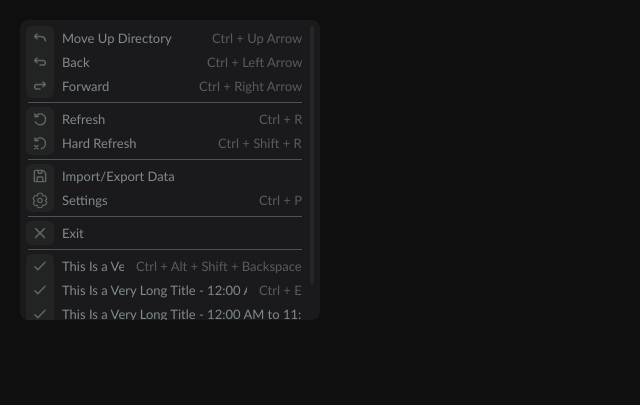
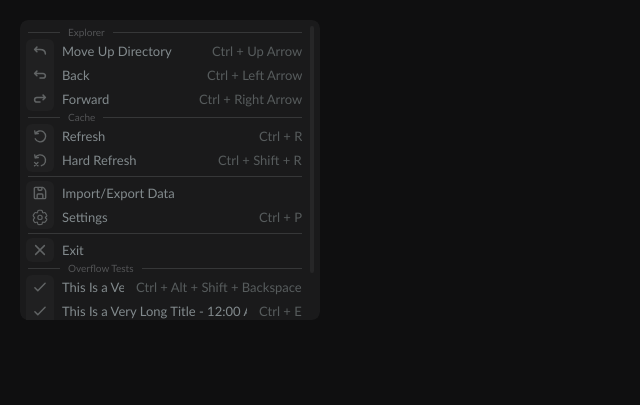
Before and after one commit to sllenderbrine/2026-09-simple-video-trimmer-r3, a website built with Vite: page index.html in a window 1280 px wide. Shown: the whole page, without its empty margins (0-640 px from the left). Built offline with nearby package versions, Linux system fonts and the light colour scheme.

Commit message:
divider titles

```diff
--- a/src/css/themes.css
+++ b/src/css/themes.css
@@ -9,8 +9,8 @@
 
 :root[data-theme="dark"] {
     --bg0: rgb(15, 15, 16);
-    --bg1: rgb(26, 26, 28);
-    --bg2: rgb(79, 81, 85);
+    --bg1: rgb(27, 27, 28);
+    --bg2: rgb(83, 84, 86);
     --text: rgb(230, 233, 235);
     --text1: rgb(130, 138, 141);
     --text2: rgb(87, 92, 93);
@@ -18,8 +18,8 @@
 
 :root[data-theme="dark-flat"] {
     --bg0: rgb(15, 15, 16);
-    --bg1: rgb(26, 26, 28);
-    --bg2: rgb(79, 81, 85);
+    --bg1: rgb(26, 26, 27);
+    --bg2: rgb(83, 84, 86);
     --text: rgb(230, 233, 235);
     --text1: rgb(130, 138, 141);
     --text2: rgb(87, 92, 93);
--- a/src/main.ts
+++ b/src/main.ts
@@ -6,18 +6,19 @@ document.body.oncontextmenu = e => e.preventDefault();
 document.documentElement.dataset.theme = "dark-flat";
 
 ContextMenu.new(k => {
+    k.tdivider("Explorer");
     k.svgbutton("Move Up Directory", "back", 0.9, "Ctrl + Up Arrow");
     k.svgbutton("Back", "undo", 0.9, "Ctrl + Left Arrow");
     k.svgbutton("Forward", "redo", 0.9, "Ctrl + Right Arrow");
-    k.divider();
+    k.tdivider("Cache");
     k.svgbutton("Refresh", "refresh", 0.8, "Ctrl + R");
     k.svgbutton("Hard Refresh", "hard-refresh", 0.8, "Ctrl + Shift + R");
-    k.divider();
+    k.tdivider();
     k.svgbutton("Import/Export Data", "save", 1.1, null);
     k.svgbutton("Settings", "settings", 0.9, "Ctrl + P");
-    k.divider();
+    k.tdivider();
     k.svgbutton("Exit", "cross", 0.85, null);
-    k.divider();
+    k.tdivider("Overflow Tests");
     for(let i=0; i<5; i++)
         k.svgbutton("This Is a Very Long Title - 12:00 AM to 11:59 PM - abcdefghijklmnopqrstuvwxyz", "check", 0.85, ["Ctrl + Alt + Shift + Backspace", "Ctrl + E"][i]);
 });
--- a/src/ts/Ui/ContextMenu/Private/ContextMenuPrivate.ts
+++ b/src/ts/Ui/ContextMenu/Private/ContextMenuPrivate.ts
@@ -151,8 +151,8 @@ export class ContextMenuPrivate {
                 priv.setTop(top);
                 top += 24;
             } else if(child.constructor === CtxmDivider) {
-                priv.setTop(top + 4);
-                top += 9;
+                priv.setTop(priv.titleEl === undefined ? top + 4 : top + 6);
+                top += (priv.titleEl === undefined ? 8 : 12) + 1;
             }
         }
         width = width - widthKw + maxKw;
--- a/src/ts/Ui/ContextMenu/Private/CtxmDividerPrivate.ts
+++ b/src/ts/Ui/ContextMenu/Private/CtxmDividerPrivate.ts
@@ -8,6 +8,8 @@ const privateMap = new WeakMap<CtxmDivider, CtxmDividerPrivate>();
 
 export class CtxmDividerPrivate {
     public containerEl: HTMLDivElement;
+    public rightEl?: HTMLDivElement;
+    public titleEl?: HTMLDivElement;
     public menu: ContextMenu;
     constructor(obj: CtxmDivider, menu: ContextMenu) {
         privateMap.set(obj, this);
@@ -16,7 +18,6 @@ export class CtxmDividerPrivate {
 
         this.containerEl = document.createElement("div");
         this.containerEl.classList.add("dropdownmenu-divider");
-        this.containerEl.style.left = WIDTH_PADDING + "px";
 
         const menuPrivate = ContextMenuPrivate.get(menu)!;
         menuPrivate.contentEl.appendChild(this.containerEl);
@@ -30,9 +31,45 @@ export class CtxmDividerPrivate {
 
     public setTop(top: number) {
         this.containerEl.style.top = top + "px";
+        if(this.titleEl !== undefined) {
+            this.titleEl.style.top = (top - 8) + "px";
+            this.rightEl!.style.top = top + "px";
+        }
     }
 
     public setWidth(width: number) {
-        this.containerEl.style.width = (width - WIDTH_PADDING * 2 + (this.menu.hasScrollbar ? -4 : 0)) + "px";
+        if(this.titleEl !== undefined) {
+            this.rightEl!.style.right = (8 + (this.menu.hasScrollbar ? 10 : 0)) + "px";
+            this.containerEl.style.left = "8px";
+            this.rightEl!.style.width = (width - this.titleEl.offsetWidth - 58 + (this.menu.hasScrollbar ? -10 : 0)) + "px";
+            this.titleEl.style.left = 48 + "px"
+            this.containerEl.style.width = 32 + "px";
+        } else {
+            this.containerEl.style.left = "8px";
+            this.containerEl.style.width = (width - 16 + (this.menu.hasScrollbar ? -4 : 0)) + "px";
+        }
+    }
+
+    public setTitle(text?: string | null) {
+        if(text != null) {
+            if(this.titleEl === undefined) {
+                const menuPrivate = ContextMenuPrivate.get(this.menu)!;
+
+                this.titleEl = document.createElement("div");
+                this.titleEl.classList.add("dropdownmenu-dividertitle");
+                menuPrivate.contentEl.appendChild(this.titleEl);
+
+                this.rightEl = document.createElement("div");
+                this.rightEl.classList.add("dropdownmenu-dividerright");
+                menuPrivate.contentEl.appendChild(this.rightEl);
+            }
+            this.titleEl.textContent = text;
+        }
+        if(this.titleEl !== undefined && text == null) {
+            this.titleEl.remove();
+            this.rightEl!.remove();
+            delete this.titleEl;
+            delete this.rightEl;
+        }
     }
 }
--- a/src/ts/Ui/ContextMenu/Public/ContextMenu.ts
+++ b/src/ts/Ui/ContextMenu/Public/ContextMenu.ts
@@ -146,6 +146,12 @@ export class ContextMenu {
         return k;
     }
 
+    public tdivider(title: string) {
+        const div = new CtxmDivider(this);
+        div.setTitle(title);
+        return div;
+    }
+
     public svgbutton(
         title: string,
         iconSrc: string,
--- a/src/ts/Ui/ContextMenu/Public/CtxmDivider.ts
+++ b/src/ts/Ui/ContextMenu/Public/CtxmDivider.ts
@@ -1,5 +1,6 @@
 import { ContextMenu } from "./ContextMenu";
 import { CtxmDividerPrivate } from "../Private/CtxmDividerPrivate";
+import { ContextMenuPrivate } from "../Private/ContextMenuPrivate";
 
 export class CtxmDivider {
     private _private: CtxmDividerPrivate;
@@ -7,4 +8,14 @@ export class CtxmDivider {
     constructor(menu: ContextMenu) {
         this._private = new CtxmDividerPrivate(this, menu);
     }
+
+    public get menu() {
+        return this._private.menu;
+    }
+
+    public setTitle(text?: string | null) {
+        this._private.setTitle(text);
+        const menuPrivate = ContextMenuPrivate.get(this.menu)!;
+        menuPrivate.updateLayout();
+    }
 }
--- a/src/ts/Ui/ContextMenu/Public/_css.ts
+++ b/src/ts/Ui/ContextMenu/Public/_css.ts
@@ -56,7 +56,7 @@ export const CONTEXTMENU_STYLE = CssUtility.adoptStyle(`
             background-color: var(--bg1);
         }
         .dropdownmenu-prefixicon {
-            background-color: rgb(34, 36, 36);
+            background-color: rgb(32, 32, 33);
             color: rgb(97, 100, 101);
         }
     }
@@ -126,6 +126,23 @@ export const CONTEXTMENU_STYLE = CssUtility.adoptStyle(`
         width: 100%;
         height: 0.8px;
         background-color: var(--bg2);
+        opacity: 0.5;
+    }
+
+    .dropdownmenu-dividertitle {
+        position: absolute;
+        width: fit-content;
+        height: 16px;
+        align-content: center;
+        font-size: 10px;
+        color: var(--bg2);
+    }
+
+    .dropdownmenu-dividerright {
+        position: absolute;
+        height: 0.8px;
+        background-color: var(--bg2);
+        opacity: 0.5;
     }
 
     .dropdownmenu-button {
```
